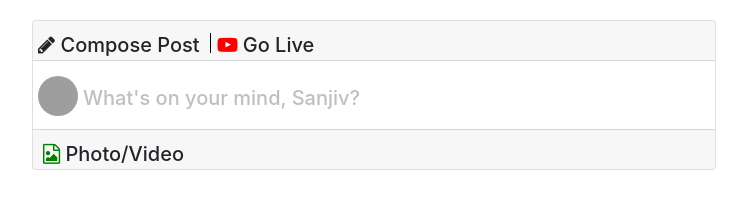
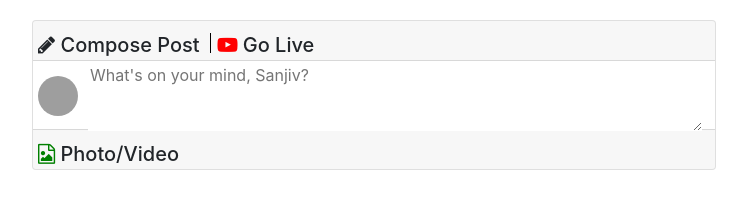
Before and after one commit to SanjivG10/BootBook, a plain HTML site: page index.html in a window 1280 px wide. Shown: the whole page, without its empty margins (266-1013 px from the left). Drawn offline with nearby package versions, Linux system fonts and the light colour scheme; grey boxes are pictures that could not be loaded.

Commit message:
Text Area add

```diff
--- a/css/style.css
+++ b/css/style.css
@@ -1,11 +1,7 @@
 .statusBar
 {
-	margin-left: 20px;
-	margin-right: 20px;
-	text-align: center;
 	height: 150px;
 	width: 60%;
-	align-content: center;
 	margin-top: 20px;
 }
 
@@ -13,7 +9,6 @@
 .photo
 {
 	text-align: center;
-	margin-left: 5px;
 }
 
 
@@ -37,7 +32,7 @@
 .postingPlace
 {
 	height: 70px;
-	text-align: center;
+	width: 100%;
 	position: relative;
 }
 
@@ -50,18 +45,33 @@
 
 .imageHolder
 {
-	align-self: center;
+	width: 10%;
 	position: absolute;
 	top: 15px;
-	left: 5px;
+}
+
+
+.postHelper
+{
+	width: 100%;
+	height: 70px;
+	position: absolute;
+	top: 0;
 
 }
 
 .status
 {
-	color: #bfbfbf;
-	margin-left: 10px;
+	width: 90%;
 	position: absolute;
-	left: 40px;
-	top: 25px;
+	left: 50px;
+	overflow: hidden;
+	height: 100%;
+	border-style: none;
 }
+.status:focus
+{
+	outline: none;
+	border: none;
+	border-style: none;
+}
--- a/index.html
+++ b/index.html
@@ -31,16 +31,16 @@
 				</div>
 			</div>
 			<div class="card-body postingPlace">
-				<div class="row">
+				<div class="row postHelper">
 					<a class="imageHolder" href="#">
 						<img class="userImage " src="https://scontent.fktm3-1.fna.fbcdn.net/v/t1.0-9/27540886_2018752978403801_5231048398945606102_n.jpg?_nc_cat=0&oh=a3d89ebf89fc5f84f8a8b260f85cd1d6&oe=5BC1957F">
 					</a>
-					<h5 class="status"> What's on your mind, Sanjiv? </h5>
+					<textarea class="status" name="Text1" placeholder="What's on your mind, Sanjiv?" cols="40"></textarea>
 				</div>
 
 			</div>
 
-			<div class="card-footer smallHide">
+			<div class="card-footer">
 				<div class="row">
 					<h5 class="photo">
 						<i class="fa fa-file-photo-o" style="font-size:20px;color:green"></i> Photo/Video
```
